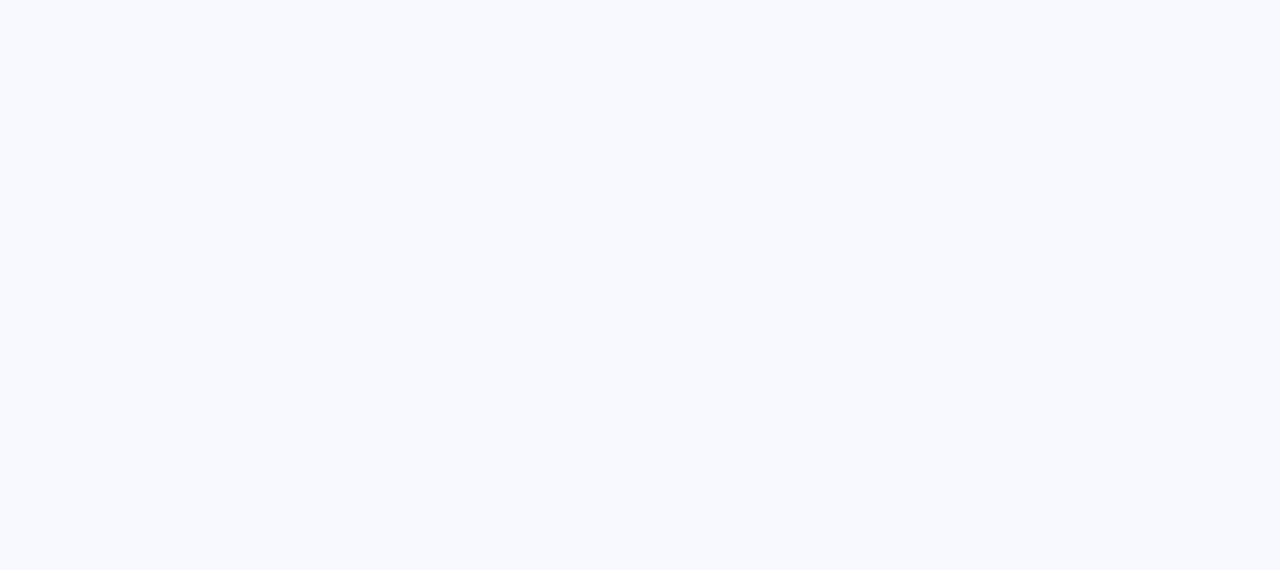
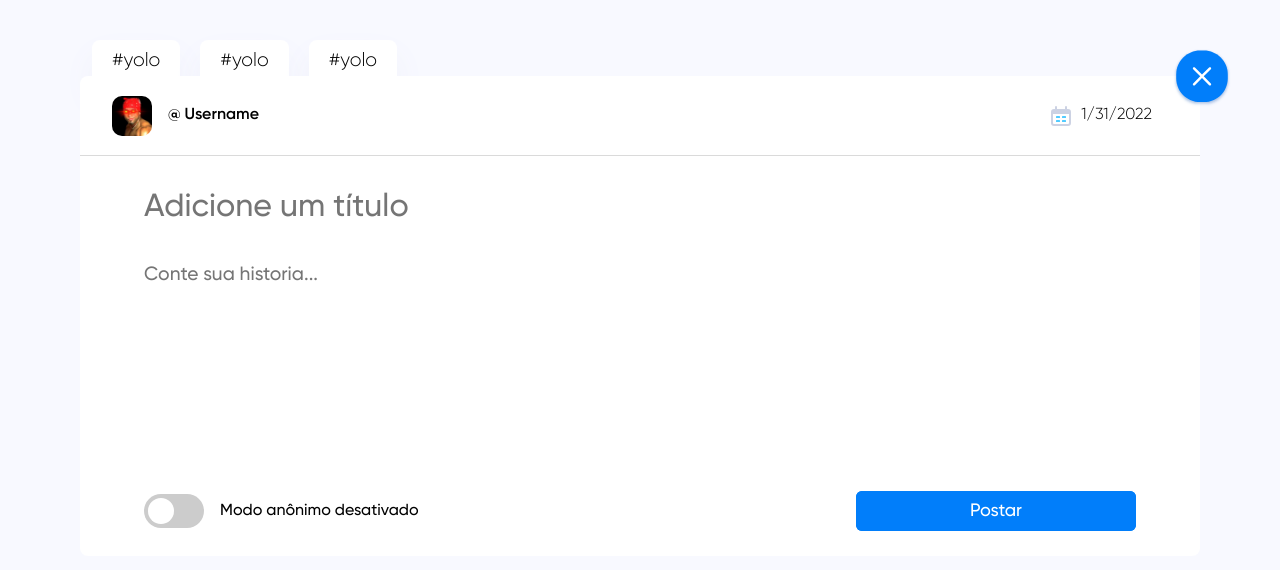
Before and after one commit to lleonotti/Conte-sua-historia, a React (Create React App) app: page /new in a window 1280 px wide. Before the commit this address had no page. Shown: the top 570 px of the page. Built offline with nearby package versions, Linux system fonts and the light colour scheme.

Commit message:
(Post + newStory).fixes + css color status

```diff
--- a/src/components/Header.css
+++ b/src/components/Header.css
@@ -111,9 +111,23 @@ body {
   background-color: #30d988;
   border-radius: 50%;
 }
-#user-status-text {
+
+.dot-status-off {
+  height: 8px;
+  width: 8px;
+  margin: 0 0.25rem;
+  background-color: var(--main-red);
+  border-radius: 50%;
+}
+.user-status-text {
   font-family: "GilroySemiBold";
   color: #30d988;
+  cursor: pointer;
+}
+
+.user-status-text-off {
+  font-family: "GilroySemiBold";
+  color: var(--main-red);
   cursor: pointer;
 }
 
--- a/src/components/Header.jsx
+++ b/src/components/Header.jsx
@@ -1,4 +1,4 @@
-import React from "react";
+import React, { useState } from "react";
 import "./Header.css";
 import earth from "../assets/planet-earth.png";
 import milos from "../assets/milos.jpg";
@@ -10,6 +10,21 @@ import barbaro from "../assets/barbarian.png";
 import gatuno from "../assets/thief.png";
 
 function Header() {
+  const [status, setStatus] = useState("Online");
+  const [statusColor, setStatusColor] = useState("user-status-text");
+  const [dotColor, setDotColor] = useState("dot-status");
+
+  function handleStatus() {
+    if (status == "Online") {
+      setStatus("Offline");
+      setStatusColor("user-status-text-off");
+      setDotColor("dot-status-off");
+    } else {
+      setStatus("Online");
+      setStatusColor("user-status-text");
+      setDotColor("dot-status");
+    }
+  }
   return (
     <header id="header-container">
       <div className="user-container">
@@ -22,8 +37,14 @@ function Header() {
       </div>
       <input className="search-bar-container" placeholder="Search..."></input>
       <div className="user-status-container">
-        <span class="dot-status"></span>
-        <p id="user-status-text">Online</p>
+        <span class={dotColor}></span>
+        <p
+          className={statusColor}
+          id="user-status-text-id"
+          onClick={() => handleStatus()}
+        >
+          {status}
+        </p>
       </div>
       <div className="friends-container">
         <img
--- a/src/components/NovaHistoria.css
+++ b/src/components/NovaHistoria.css
@@ -35,20 +35,48 @@ body {
   line-height: 1.4;
   margin: 0;
 }
+.newPost-container {
+  display: flex;
+  flex-direction: column;
+  background-color: var(--main-post);
+  color: var(--font-black);
+  border-radius: 8px;
+  box-shadow: 0px 5px 10px var(--main-shadow);
+  z-index: 2;
+  min-width: 350px;
+}
+.new-post-content-container {
+  display: flex;
+  flex-direction: column;
+  justify-content: space-between;
+  height: 400px;
+  min-width: 350px;
+  padding-bottom: 2rem;
+}
 
 #new-post-title {
   padding: 2rem 4rem;
   font-size: 2rem;
   outline: none;
 }
+
+.newPost-content {
+  text-align: justify;
+  font-size: 1.2rem;
+  height: auto;
+  font-family: "GilroyMedium";
+  padding: 0 4rem;
+}
 #new-post-content {
-  display: block;
+  display: flex;
+  min-height: fit-content;
   width: 100%;
+  min-height: 200px;
   margin: 0 2rem 0 0;
   line-height: 2rem;
   outline: none;
   resize: none;
-  margin-top: -10rem;
+  /* margin-top: -10rem; */
 }
 
 #button-quit-post {
--- a/src/components/NovaHistoria.jsx
+++ b/src/components/NovaHistoria.jsx
@@ -1,21 +1,33 @@
-import React, { useState } from 'react';
+import React, { useState } from "react";
 import "./Post.css";
 import "./NovaHistoria.css";
 import calendar from "../assets/calendar-icon.svg";
 import milos from "../assets/milos.jpg";
-import quit from "../assets/quit-icon.svg"
+import heisenberg from "../assets/heisenberg.jpg";
+import quit from "../assets/quit-icon.svg";
 import Tag from "./Tag";
 
 function NovaHistoria() {
   const [anonState, setAnonState] = useState("Modo anônimo desativado");
+  const [userAnon, setUserAnon] = useState("Username");
+  const [userPic, setUserPic] = useState(milos);
+  const [tag1, setTag1] = useState("tag1");
+
+  // <input className="tag-text" placeholder="tag" value={"#" + tag} />
+
   function checkAnonState() {
     if (anonState == "Modo anônimo desativado") {
-      setAnonState("Modo anônimo ativado")
+      setAnonState("Modo anônimo ativado");
+      setUserAnon("Anônimo");
+      setUserPic(heisenberg);
     } else {
-      setAnonState("Modo anônimo desativado")
+      setAnonState("Modo anônimo desativado");
+      setUserAnon("Username");
+      setUserPic(milos);
     }
   }
-  return <div className="postAndtags-container">
+  return (
+    <div className="postAndtags-container">
       <section className="tags-container">
         <div className="tags-left">
           <Tag tag="yolo" />
@@ -24,29 +36,37 @@ function NovaHistoria() {
         </div>
         <img id="button-quit-post" src={quit} alt="Botao sair" />
       </section>
-  <div className="post-container">
+      <div className="newPost-container">
         <header className="post-header">
           <div className="post-userInfo">
             <img
               className="post-image-container"
-          src={milos}
+              src={userPic}
               alt="Foto de Perfil"
             />
-        <p className="post-username">@ Ricardo Milos</p>
+            <p className="post-username">@ {userAnon}</p>
           </div>
           <div className="post-dateInfo">
             <img src={calendar} alt="Icone calendario" />
             <p className="post-date">{new Date().toLocaleDateString()}</p>
           </div>
         </header>
-    <section className="post-content-container">
-      <input className="post-title" id="new-post-title" placeholder="Adicione um título"></input>
-      <textarea className="post-content" id="new-post-content" placeholder="Conte sua historia..."></textarea>
+        <section className="new-post-content-container">
+          <input
+            className="post-title"
+            id="new-post-title"
+            placeholder="Adicione um título"
+          ></input>
+          <textarea
+            className="newPost-content"
+            id="new-post-content"
+            placeholder="Conte sua historia..."
+          ></textarea>
 
           <div className="switch-container">
             <div id="switch-wrapper">
               <label className="switch">
-            <input type="checkbox" onClick={()=> checkAnonState()}></input>
+                <input type="checkbox" onClick={() => checkAnonState()}></input>
                 <span className="slider round"></span>
               </label>
               <p id="anon-status">{anonState}</p>
@@ -58,7 +78,8 @@ function NovaHistoria() {
           </div>
         </section>
       </div>
-</div>;
+    </div>
+  );
 }
 
 export default NovaHistoria;
--- a/src/components/Post.css
+++ b/src/components/Post.css
@@ -92,7 +92,7 @@ body {
   display: flex;
   flex-direction: column;
   justify-content: space-between;
-  min-height: 400px;
+  min-height: fit-content;
   min-width: 350px;
   padding-bottom: 2rem;
 }
--- a/src/components/Post.jsx
+++ b/src/components/Post.jsx
@@ -38,29 +38,12 @@ function Post() {
         <section className="post-content-container">
           <p className="post-title">O dia que virei um meme</p>
           <p className="post-content">
-            Lorem ipsum dolor sit amet consectetur adipisicing elit. Nostrum
-            autem iure ipsa minima quod culpa animi facilis laborum iste totam
-            corporis ab illo officia cumque corrupti at velit, soluta adipisci
-            ex neque, tempora earum perferendis repudiandae. Neque laudantium
-            rem, beatae nemo, fugit accusantium assumenda officia, quisquam
-            expedita nobis quae ipsam molestias necessitatibus commodi. Illo
-            aliquam, voluptatem hic explicabo a, quibusdam aliquid at sunt velit
-            autem praesentium provident veniam debitis adipisci quis accusamus
-            omnis asperiores itaque! Quibusdam unde similique maxime libero rem?
-            Sequi ut aliquid perspiciatis odio ex aspernatur reprehenderit
-            exercitationem sapiente, quod tempore excepturi, voluptate quos,
-            natus numquam minima sint eius? Aliquam ipsam soluta earum
-            doloribus, quos itaque minus praesentium libero cumque beatae nulla
-            animi maiores quo architecto ut iusto distinctio debitis, sed
-            nostrum! Illo vel doloribus officia sunt, ea, rem magni maxime
-            voluptate porro, laudantium ducimus. Sit delectus, corporis fuga
-            praesentium reiciendis et quos non asperiores aut libero numquam
-            modi, perferendis, dolor laboriosam. Distinctio qui voluptates, odit
-            reprehenderit porro amet esse officiis delectus magnam doloremque
-            sapiente, minima quam fugit, enim ullam eaque in dicta fuga.
-            Nesciunt voluptate nostrum fugiat doloremque ullam magnam suscipit
-            culpa, vitae quos minus alias corporis? At eveniet, odit
-            necessitatibus aperiam maxime ratione quidem alias sunt?
+            Lorem ipsum dolor sit amet consectetur adipisicing elit. Distinctio
+            repudiandae aliquam, quia rerum pariatur nostrum numquam voluptate
+            quibusdam iste est! Ducimus illum expedita, quae laboriosam
+            doloremque autem animi aperiam sit tempore iusto quidem obcaecati
+            molestias distinctio iure facere, veritatis officiis magni quasi?
+            Nam minima dolore tempore maxime optio quasi vero voluptatem
           </p>
         </section>
         <section className="reactions-container">
--- a/src/components/Tag.css
+++ b/src/components/Tag.css
@@ -26,5 +26,3 @@
   cursor: pointer;
   color: var(--font-black);
 }
-.tags:hover {
-}
--- a/src/components/Tag.jsx
+++ b/src/components/Tag.jsx
@@ -2,7 +2,7 @@ import React from "react";
 import "./Tag.css";
 
 function Tag({ tag, src }) {
-  if (src == undefined)  {
+  if (src == undefined) {
     return (
       <div className="tags">
         <a className="tag-text" href="">
@@ -10,8 +10,7 @@ function Tag({ tag, src }) {
         </a>
       </div>
     );
-  }
-  else {
+  } else {
     return (
       <div className="tags">
         <img src={src} alt="Imagem tag" />
--- a/src/index.js
+++ b/src/index.js
@@ -18,6 +18,7 @@ ReactDOM.render(
       <Route path="/home" element={<Home />} />
       <Route path="/myStories" element={<MyStories />} />
       <Route path="/story" element={<Story />} />
+      <Route path="/new" element={<NovaHistoria />} />
     </Routes>
   </BrowserRouter>,
   document.getElementById("root")
```
Also changed, not shown: src/assets/heisenberg.jpg (added). Lines whose indentation alone changed are shown as unchanged.
